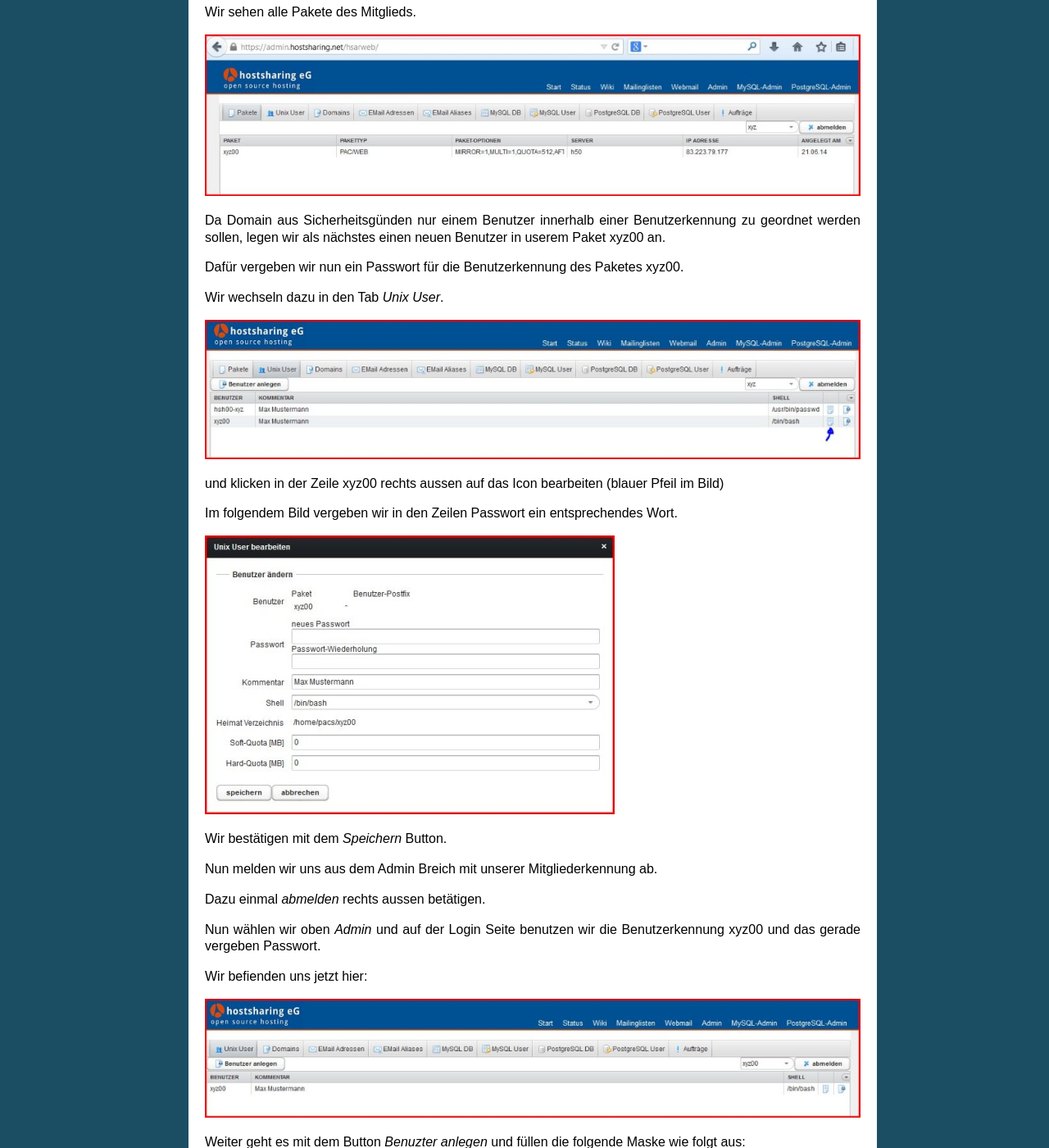
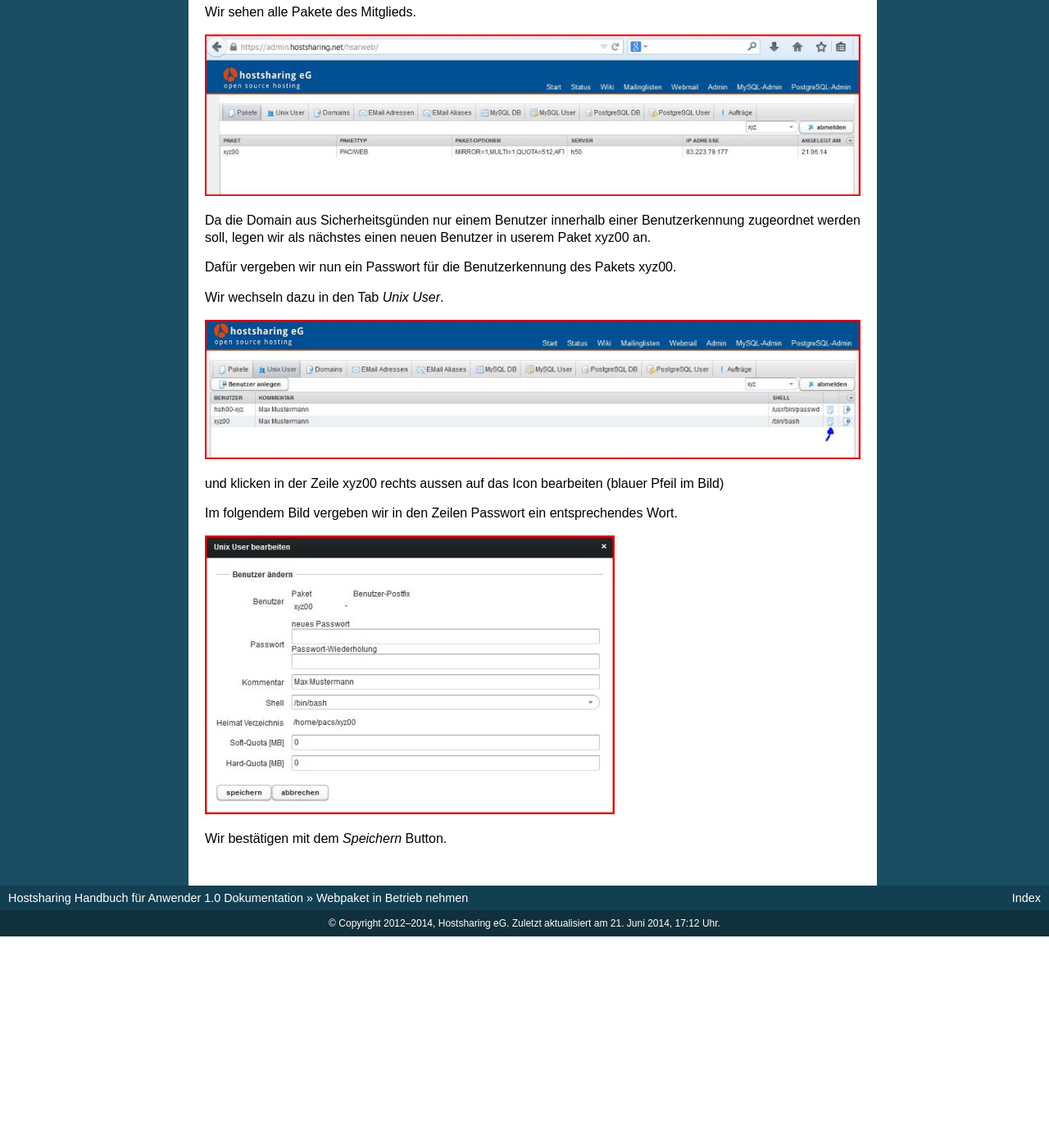
Before and after one commit to hostsharing/hs.docs.users, a Sphinx documentation site: the page built from source/anleitung/paket.rst, in a window 1280 px wide and 1400 px high, scrolled down 813 px. Shown: the whole window at 82% size. Built offline with Sphinx 7.4.7, drawn with Linux system fonts in a browser that asks for light colours; pages that are not in the unit, such as notebooks, are missing from menus; after the commit the page ends 1955 px from its top, so only the background shows below that; some of the changed text lies outside the part shown.

Commit message:
last changes

```diff
--- a/source/anleitung/paket.rst
+++ b/source/anleitung/paket.rst
@@ -1,6 +1,6 @@
-=================
-In Betrieb nehmen
-=================
+==========================
+Webpaket in Betrieb nehmen
+==========================
 
 .. |date| date:: %d.%m.%Y
 .. |time| date:: %H:%M
@@ -22,9 +22,9 @@
 
 .. image:: mitglieder-login.jpg
 
-Da Domain aus Sicherheitsgünden nur einem Benutzer innerhalb einer Benutzerkennung zu geordnet werden sollen, legen wir als nächstes einen neuen Benutzer in userem Paket xyz00 an.
+Da die Domain aus Sicherheitsgünden nur einem Benutzer innerhalb einer Benutzerkennung zugeordnet werden soll, legen wir als nächstes einen neuen Benutzer in userem Paket xyz00 an.
 
-Dafür vergeben wir nun ein Passwort für die Benutzerkennung des Paketes xyz00.
+Dafür vergeben wir nun ein Passwort für die Benutzerkennung des Pakets xyz00.
 
 Wir wechseln dazu in den Tab *Unix User*.
 
@@ -38,43 +38,3 @@
 .. image:: unix-user-bearbeiten.jpg
 
 Wir bestätigen mit dem *Speichern* Button.
-
-Nun melden wir uns aus dem Admin Breich mit unserer Mitgliederkennung ab.
-
-Dazu einmal *abmelden* rechts aussen betätigen.
-
-Nun wählen wir oben *Admin*
-und auf der Login Seite benutzen wir die Benutzerkennung xyz00 und das gerade vergeben Passwort.
-
-Wir befienden uns jetzt hier:
-
-.. image:: benutzer-anlegen.jpg
-
-Weiter geht es mit dem Button *Benuzter anlegen* und füllen die folgende Maske wie folgt aus:
-
-.. image:: benutzer-anlegen-neu.jpg
-
-Damit kommen wir nun zur eigendlich Aufgabe eine Domain an zu legen.
-
-Hierzu aktivieren wir den Tab *Domains* und wählen dort *Domain konfigurieren*.
-
-Die Maske füllen wir mit folgenden Daten:
-
-.. image:: domain-konfig.jpg
-
-Bei Domain halt den neuen Domainnamen und als Adminstrator den Domain-Admin xyz00-doms.
-
-Aktion mit *speichern* ausführen.
-
-Damit ist die Domain auf dem HS Server aufgeschaltet / konfiguriert.
-
-Nun wird unter https://www.domainbestellsystem.de die domain hs-example.de
-bestellt.
-Die Login Daten dafür wurden Ihnen mit einer separten Mail mitgeteilt.
-hs-xyz
-Das-geheime-Wort
-
-
-geschaft
-
-folge Domains können nun direkt und schnell aufgeschaltet und anschließend im DomainbestellSystem bestellt werden.
```
